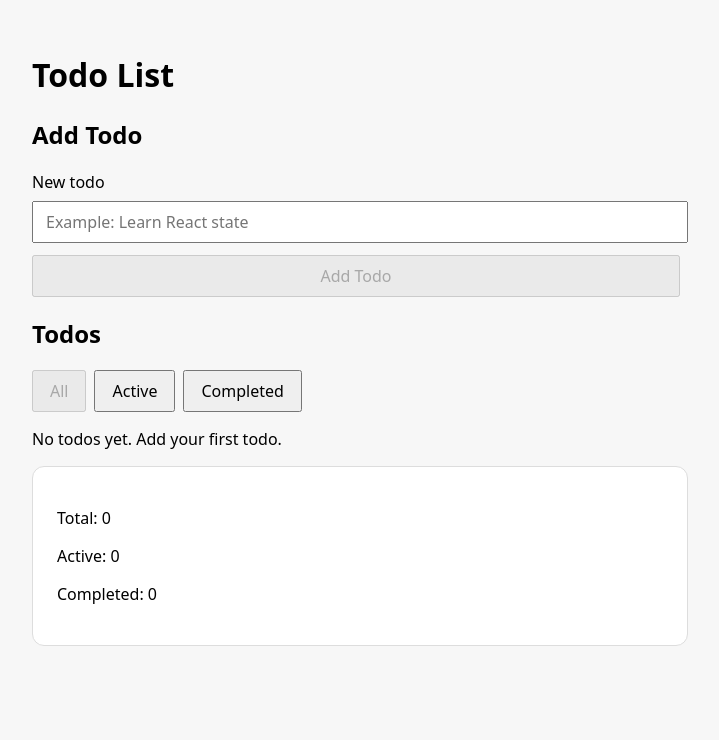
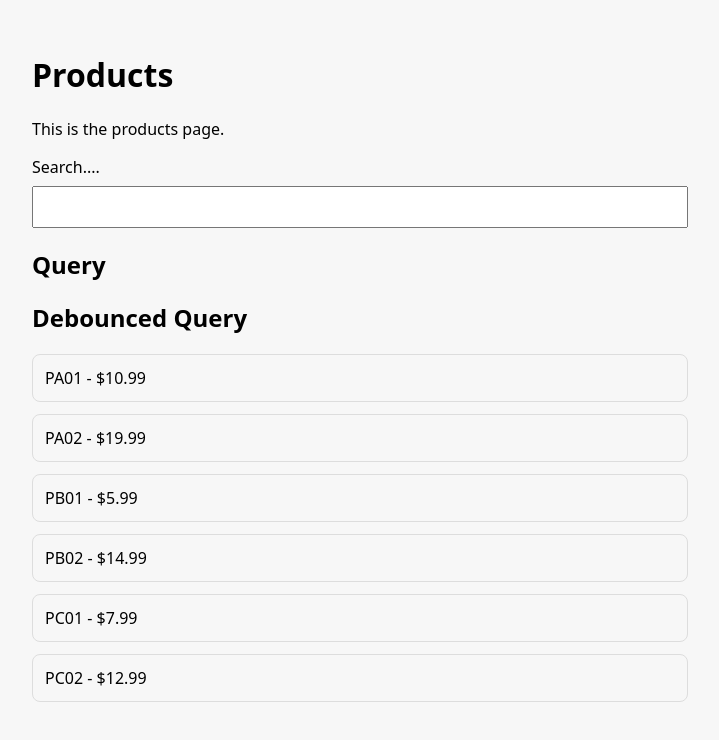
Before and after one commit to mgthihazaw/react-lab, a React (Vite) app: page / in a window 1280 px wide. Shown: the top 740 px of the page, without its empty margins (280-999 px from the left). Built offline with nearby package versions, Linux system fonts and the light colour scheme.

Commit message:
mini debounced filter

```diff
--- a/src/App.tsx
+++ b/src/App.tsx
@@ -1,73 +1,12 @@
-import { useState } from "react";
-import { Card } from "./components/Card";
-import { FilterTabs } from "./features/todos/FilterTabs";
-import { TodoForm } from "./features/todos/TodoForm";
-import { TodoList } from "./features/todos/TodoList";
-import { TodoStats } from "./features/todos/TodoStats";
-import { getVisibleTodos } from "./features/todos/todoFilters";
-import type { Todo, TodoFilter } from "./features/todos/types";
+
+import { Products } from "./features/products/products";
 
 function App() {
-  const [todos, setTodos] = useState<Todo[]>([]);
-  const [filter, setFilter] = useState<TodoFilter>("all");
 
-  // Derived State: visibleTodos is derived from todos and filter
-  // Don't store derived state in React state. Instead, compute it on the fly during rendering.
-  // const [visibleTodos, setVisibleTodos] = useState<Todo[]>([]);
-  const visibleTodos = getVisibleTodos(todos, filter);
-
-  const hasTodos = todos.length > 0;
-  const allTodosCompleted = hasTodos && todos.every((todo) => todo.completed);
-
-  function handleAddTodo(title: string) {
-    const newTodo: Todo = {
-      id: crypto.randomUUID(),
-      title,
-      completed: false,
-    };
-
-    setTodos((currentTodos) => [...currentTodos, newTodo]);
-  }
-
-  function handleToggleTodo(id: string) {
-    setTodos((currentTodos) =>
-      currentTodos.map((todo) =>
-        todo.id === id
-          ? {
-              ...todo,
-              completed: !todo.completed,
-            }
-          : todo,
-      ),
-    );
-  }
-
-  function handleDeleteTodo(id: string) {
-    setTodos((currentTodos) => currentTodos.filter((todo) => todo.id !== id));
-  }
-  console.log("Rendering App with todos:", todos, "and filter:", filter);
 
   return (
     <main>
-      <h1>Todo List</h1>
-      {allTodosCompleted && <p>Nice work. All todos are completed.</p>}
-
-      <Card title="Add Todo">
-        <TodoForm onAddTodo={handleAddTodo} />
-      </Card>
-
-      <Card title="Todos">
-        <FilterTabs currentFilter={filter} onFilterChange={setFilter} />
-
-        <TodoList
-          visibleTodos={visibleTodos}
-          filter={filter}
-          onToggleTodo={handleToggleTodo}
-          onDeleteTodo={handleDeleteTodo}
-        />
-      </Card>
-
-      <TodoStats todos={todos} />
+      <Products />
     </main>
   );
 }
--- /dev/null
+++ b/src/features/products/products.tsx
@@ -0,0 +1,57 @@
+import type React from "react";
+import { Input } from "../../components/Input";
+import { useEffect, useState } from "react";
+import { Card } from "../../components/Card";
+
+const products = [
+  { id: 1, name: "PA01", price: 10.99 },
+  { id: 2, name: "PA02", price: 19.99 },
+  { id: 3, name: "PB01", price: 5.99 },
+  { id: 4, name: "PB02", price: 14.99 },
+  { id: 5, name: "PC01", price: 7.99 },
+  { id: 6, name: "PC02", price: 12.99 },
+];
+
+export const Products: React.FC = () => {
+  const [query, setQuery] = useState("");
+  const [debouncedQuery, setDebouncedQuery] = useState(query);
+
+  // Debounce the query input to avoid excessive filtering
+  useEffect(() => {
+    const handler = setTimeout(() => {
+      setDebouncedQuery(query);
+      console.log("Debounced query updated to:", query);
+    }, 0); // Adjust the debounce delay as needed
+
+    console.log("Setting debounce timeout", handler);
+
+    return () => {
+        console.log("Cleaning up debounce timeout", handler);
+      clearTimeout(handler);
+    };
+  }, [query]);
+
+  const filteredProducts = products.filter((product) =>
+    product.name.toLowerCase().includes(debouncedQuery.toLowerCase()),
+  );
+  console.log("Rendering", filteredProducts);
+
+  return (
+    <div>
+      <h1>Products</h1>
+      <p>This is the products page.</p>
+      <div>
+        <Input label={"Search...."} value={query} onChange={(val) => setQuery(val)} />
+      </div>
+      <Card title={"Query"}>{query}</Card>
+      <Card title={"Debounced Query"}>{debouncedQuery}</Card>
+      <ul>
+        {filteredProducts.map((product) => (
+          <li key={product.id}>
+            {product.name} - ${product.price.toFixed(2)}
+          </li>
+        ))}
+      </ul>
+    </div>
+  );
+};
```
